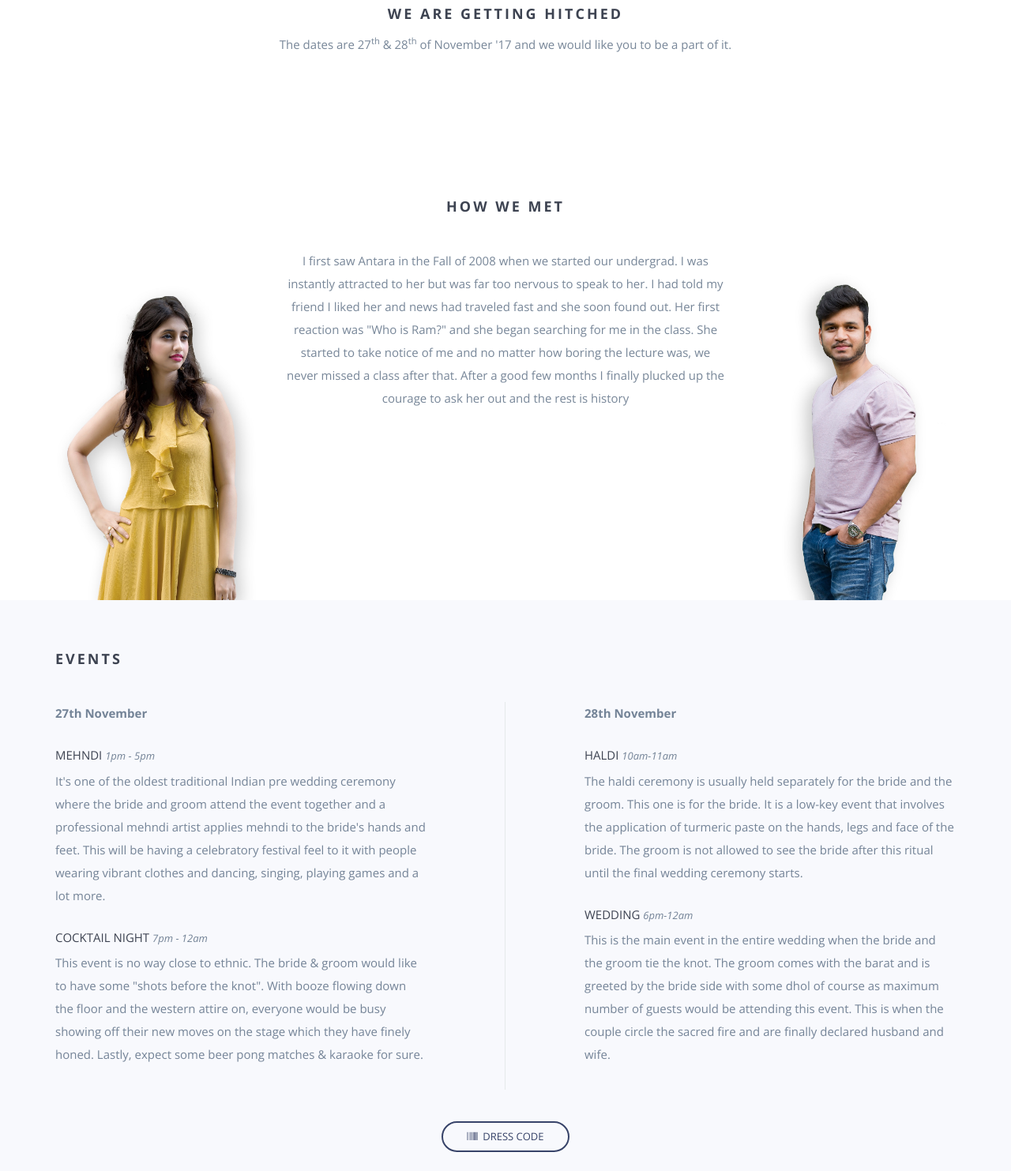
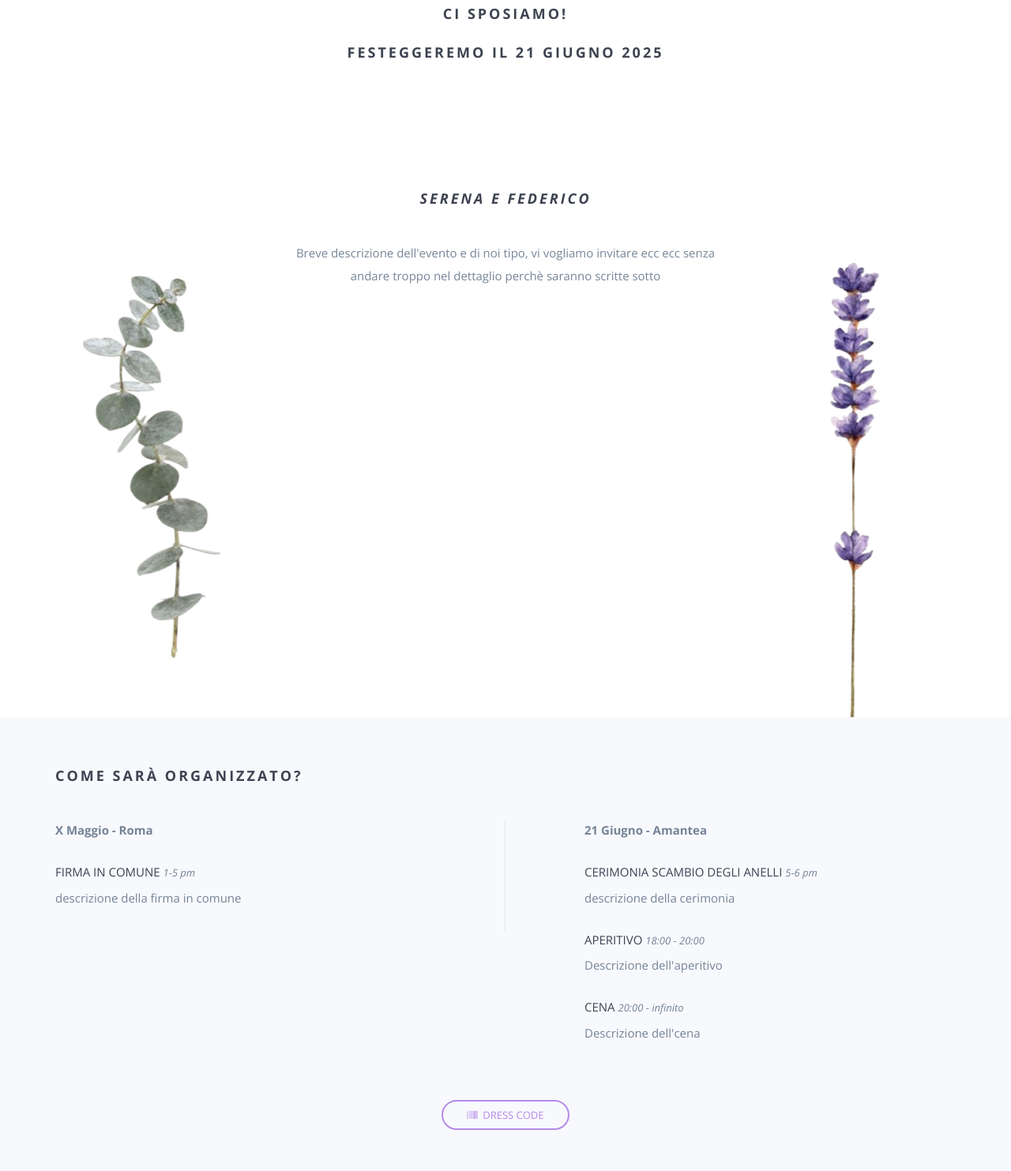
Before and after one commit to lorenzomorelli-webdev/wedding-website, a website: page index.html in a window 1280 px wide. Shown: the part 857-2340 px from the top of the page at 79% size. Drawn offline with nearby package versions, Linux system fonts and the light colour scheme; some packages are replaced by stand-ins of ours; grey boxes are pictures that could not be loaded; files whose address does not match are found by name.

Commit message:
Changed main color, section moved, fill sections with placeholder text

```diff
--- a/index.html
+++ b/index.html
@@ -80,7 +80,7 @@
                                 <li><a href="#events">Eventi</a></li>
                                 <li><a href="#instagram">Instagram</a></li>
                                 <li><a href="#eng-pics">Galleria</a></li>
-                                <li class="hidden-sm hidden-xs"><a href="#video-bg">Città</a></li>
+                                <li><a href="#video-bg">Città</a></li>
                             </ul>
                             <ul class="member-actions">
                                 <li><a href="#map" class="login">Info</a></li>
@@ -120,10 +120,8 @@
         <div class="container">
             <div class="row">
                 <div class="col-md-12 text-center">
-                    <h3>We are getting hitched</h3>
-                    <p>The dates are 27<sup>th</sup> & 28<sup>th</sup> of November '17 and we would like you to be a
-                        part of
-                        it.</p>
+                    <h3>Ci sposiamo!</h3>
+                    <h3>Festeggeremo il 21 Giugno 2025</h3>
                     <div class="share-bar"></div>
                 </div>
             </div>
@@ -134,32 +132,24 @@
         <div class="container">
             <div class="row">
                 <div class="col-md-12 text-center">
-                    <h3 class="header">How we met</h3>
+                    <h3 class="header"><i>SERENA E FEDERICO</i></h3>
                 </div>
             </div>
             <div class="row">
-                <div class="col-md-3 hidden-sm hidden-xs"><img src="img/IMG_2317.jpg" class="wp1"></div>
+                <div class="col-md-3 hidden-sm hidden-xs"><img src="img/flower1.png" class="wp1"></div>
                 <div class="col-md-6">
                     <p>
-                        I first saw Antara in the Fall of 2008 when we started our undergrad. I was instantly attracted
-                        to
-                        her but was far too nervous to speak to her. I had told my friend I liked her and news had
-                        traveled
-                        fast and she soon found out. Her first reaction was "Who is Ram?" and she began searching for me
-                        in
-                        the class. She started to take notice of me and no matter how boring the lecture was, we never
-                        missed a class after that. After a good few months I finally plucked up the courage to ask her
-                        out
-                        and the rest is history
+                        Breve descrizione dell'evento e di noi tipo, vi vogliamo invitare ecc ecc senza
+                        andare troppo nel dettaglio perchè saranno scritte sotto
                     </p>
                 </div>
-                <div class="col-md-3 hidden-sm hidden-xs"><img src="img/DSD_0214.jpg" class="wp2"></div>
+                <div class="col-md-3 hidden-sm hidden-xs"><img src="img/flower2.png" class="wp2"></div>
             </div>
             <div class="row">
-                <div class="col-sm-4 col-sm-push-2 col-xs-6 hidden-md hidden-lg"><img src="img/IMG_2317.jpg"
-                        class="wp8"></div>
-                <div class="col-sm-4 col-sm-push-2 col-xs-6 hidden-md hidden-lg"><img src="img/DSD_0214.jpg"
-                        class="wp9"></div>
+                <div class="col-sm-4 col-sm-push-2 col-xs-6 hidden-md hidden-lg"><img src="img/flower1.png" class="wp8">
+                </div>
+                <div class="col-sm-4 col-sm-push-2 col-xs-6 hidden-md hidden-lg"><img src="img/flower2.png" class="wp9">
+                </div>
             </div>
         </div>
     </section>
@@ -168,51 +158,32 @@
         <div class="container">
             <div class="row">
                 <div class="col-md-12">
-                    <h3 class="header">Events</h3>
+                    <h3 class="header">Come sarà organizzato?</h3>
                 </div>
             </div>
             <div class="row">
                 <div class="col-md-6 col-sm-12 col-xs-12 leftcol">
                     <div class="wp3">
-                        <p><strong>27th November</strong></p>
+                        <p><strong>X Maggio - Roma</strong></p>
 
-                        <h5>Mehndi <span class="time">1PM - 5PM</span></h5>
-                        <p>It's one of the oldest traditional Indian pre wedding ceremony where the bride and groom
-                            attend the event together and a professional mehndi artist applies
-                            mehndi to the bride's hands and feet. This will be having a celebratory
-                            festival feel to it with people wearing vibrant clothes and dancing, singing, playing
-                            games and a lot more.</p>
-                    </div>
-                    <div class="wp5">
-                        <h5>Cocktail Night <span class="time">7PM - 12AM</span></h5>
-                        <p>This event is no way close to ethnic. The bride & groom would like to have some "shots before
-                            the
-                            knot". With booze flowing down the floor and the western attire on, everyone would be busy
-                            showing off their new moves on the stage which they have finely honed. Lastly, expect some
-                            beer
-                            pong matches & karaoke for sure.</p>
+                        <h5>Firma in comune <span class="time"> 1-5 PM</span></h5>
+                        <p>descrizione della firma in comune</p>
                     </div>
                 </div>
                 <div class="col-md-6 col-sm-12 col-xs-12 rightcol">
                     <div class="wp4">
-                        <p><strong>28th November</strong></p>
+                        <p><strong>21 Giugno - Amantea</strong></p>
 
-                        <h5>Haldi <span class="time">10AM-11AM</span></h5>
-                        <p>The haldi ceremony is usually held separately for the bride and the groom. This one is for
-                            the
-                            bride. It is a low-key event that involves the application of turmeric paste on the hands,
-                            legs
-                            and face of the bride. The groom is not allowed to see the bride after this ritual until the
-                            final wedding ceremony starts.</p>
+                        <h5>Cerimonia scambio degli anelli <span class="time"> 5-6 PM</span></h5>
+                        <p>descrizione della cerimonia</p>
                     </div>
                     <div class="wp6">
-                        <h5>Wedding <span class="time">6PM-12AM</span></h5>
-                        <p>This is the main event in the entire wedding when the bride and the groom tie the
-                            knot. The groom comes with the barat and is greeted by the bride side with some dhol of
-                            course
-                            as maximum number of guests would be attending this event. This is when the couple circle
-                            the
-                            sacred fire and are finally declared husband and wife.</p>
+                        <h5>Aperitivo <span class="time"> 18:00 - 20:00</span></h5>
+                        <p>Descrizione dell'aperitivo</p>
+                    </div>
+                    <div class="wp6">
+                        <h5>CENA <span class="time"> 20:00 - infinito</span></h5>
+                        <p>Descrizione dell'cena</p>
                     </div>
                 </div>
             </div>
@@ -280,6 +251,61 @@
 
     </section>
 
+    <section id="video-bg">
+        <div id="bgndVideo" class="player"
+            data-property="{videoURL:'https://www.youtube.com/watch?v=ODPkEco-mSo',containment:'#video-bg',autoPlay:true, mute:true, showControls:false, startAt:30, stopAt:100, opacity:1}">
+        </div>
+        <div id="video-content">
+            <h5>Borgo della marinella</h5>
+            <p>Amantea(CS) via ciccio 4</p>
+        </div>
+    </section>
+
+    <section id="map" class="section-padding">
+        <div class="text-center">
+            <h3>How do I get there?</h3>
+            <p>It's way easier than you think!</p>
+        </div>
+        <div id="map-canvas"></div>
+        <div id="map-content-wrapper" class="container pointer-events-none">
+            <div class="row">
+                <div class="col-xs-offset-1 col-xs-10 col-md-offset-3 col-md-6">
+                    <div class="text-center">
+                        <div id="btn-show-content" class="toggle-map-content pointer-events-auto">
+                            <i class="fa fa-info-circle"></i>&nbsp;&nbsp; Show info
+                        </div>
+                    </div>
+                    <div id="map-content" class="pointer-events-auto">
+                        <div class="row">
+                            <div class="col-md-6">
+                                <h5>ITC Fortune Park</h5>
+                                <p>Kona Expressway, Howrah, West Bengal 711403, India</p>
+                            </div>
+                            <div class="col-md-6">
+                                <h5>Mr. Amit Roy</h5>
+                                <p><i class="fa fa-mobile"></i> <a href="tel://+919412345678">+91 9412345678</a><br>
+                                    <i class="fa fa-mobile"></i> <a href="tel://+917123456789">+91 7123456789</a>
+                                </p>
+                            </div>
+                        </div>
+                        <div class="row text-center">
+                            <div class="col-md-6" style="padding: 5px;">
+                                <a class="btn btn-fill btn-small"
+                                    href="https://m.uber.com/ul/?action=setPickup&client_id=Yh7Dl6SjB56RY2JuuZF8ttVa6ryFV78W&pickup=my_location&dropoff[formatted_address]=Fortune%20Park%20Panchwati%20-%20Hotels%20in%20Kolkata%2C%20Howrah%2C%20West%20Bengal%2C%20India&dropoff[latitude]=22.593276&dropoff[longitude]=88.270277"><i
+                                        class="fa fa-taxi"></i>&nbsp;&nbsp;Book Uber</a>
+                            </div>
+                            <div class="col-md-6" style="padding: 5px;">
+                                <a class="btn btn-accent btn-small" id="btn-show-map"><i
+                                        class="fa fa-map-marker"></i>&nbsp;&nbsp;Show
+                                    map</a>
+                            </div>
+                        </div>
+                    </div>
+                </div>
+            </div>
+        </div>
+    </section>
+    <!--
     <section id="instagram" class="section-padding">
         <div class="container">
             <div class="row">
@@ -297,12 +323,13 @@
             </div>
         </div>
     </section>
+    -->
 
     <section id="eng-pics" class="section-padding">
         <div class="container-fluid">
             <div class="row">
                 <div class="col-md-12 text-center">
-                    <h3 class="header">Engagement Pics</h3>
+                    <h3 class="header">NOI🍃</h3>
                 </div>
             </div>
             <div class="row">
@@ -389,54 +416,10 @@
         </div>
         <div id="video-content">
             <h5>AMANTEA</h5>
-            <p>La città della Nerchia!</p>
+            <p>Calabria</p>
         </div>
     </section>
 
-    <section id="map" class="section-padding">
-        <div class="text-center">
-            <h3>How do I get there?</h3>
-            <p>It's way easier than you think!</p>
-        </div>
-        <div id="map-canvas"></div>
-        <div id="map-content-wrapper" class="container pointer-events-none">
-            <div class="row">
-                <div class="col-xs-offset-1 col-xs-10 col-md-offset-3 col-md-6">
-                    <div class="text-center">
-                        <div id="btn-show-content" class="toggle-map-content pointer-events-auto">
-                            <i class="fa fa-info-circle"></i>&nbsp;&nbsp; Show info
-                        </div>
-                    </div>
-                    <div id="map-content" class="pointer-events-auto">
-                        <div class="row">
-                            <div class="col-md-6">
-                                <h5>ITC Fortune Park</h5>
-                                <p>Kona Expressway, Howrah, West Bengal 711403, India</p>
-                            </div>
-                            <div class="col-md-6">
-                                <h5>Mr. Amit Roy</h5>
-                                <p><i class="fa fa-mobile"></i> <a href="tel://+919412345678">+91 9412345678</a><br>
-                                    <i class="fa fa-mobile"></i> <a href="tel://+917123456789">+91 7123456789</a>
-                                </p>
-                            </div>
-                        </div>
-                        <div class="row text-center">
-                            <div class="col-md-6" style="padding: 5px;">
-                                <a class="btn btn-fill btn-small"
-                                    href="https://m.uber.com/ul/?action=setPickup&client_id=Yh7Dl6SjB56RY2JuuZF8ttVa6ryFV78W&pickup=my_location&dropoff[formatted_address]=Fortune%20Park%20Panchwati%20-%20Hotels%20in%20Kolkata%2C%20Howrah%2C%20West%20Bengal%2C%20India&dropoff[latitude]=22.593276&dropoff[longitude]=88.270277"><i
-                                        class="fa fa-taxi"></i>&nbsp;&nbsp;Book Uber</a>
-                            </div>
-                            <div class="col-md-6" style="padding: 5px;">
-                                <a class="btn btn-accent btn-small" id="btn-show-map"><i
-                                        class="fa fa-map-marker"></i>&nbsp;&nbsp;Show
-                                    map</a>
-                            </div>
-                        </div>
-                    </div>
-                </div>
-            </div>
-        </div>
-    </section>
 
     <section class="rsvp text-center" id="rsvp">
 
@@ -459,8 +442,12 @@
         <div class="container">
             <div class="row">
                 <div class="col-md-6 col-md-offset-3">
-                    <h3>What are you waiting for?</h3>
-                    <p>We would greatly appreciate if you could RSVP before 1st of November '17</p>
+                    <h3>Adesioni</h3>
+                    <p>Ti siamo grati se ci fate sapere entro il tot</p>
+                    <h5>Contatti</h5>
+                    <p>SERENA <i class="fa fa-mobile"></i> <a href="tel://+393460942151"> +39 346 0942151</a><br>
+                       FEDERICO <i class="fa fa-mobile"></i> <a href="tel://+393405640821"> +39 340 5640821</a>
+                    </p>
                     <form id="rsvp-form" class="rsvp-form" action="" method="POST">
                         <div class="row">
                             <div class="col-md-6 col-sm-6">
@@ -494,8 +481,7 @@
                             <div class="col-md-12" id="alert-wrapper"></div>
                         </div>
                         <button class="btn-fill rsvp-btn">
-                            Yes,
-                            that's me!
+                            Partecipo
                         </button>
                     </form>
                 </div>
--- a/sass/partials/colors.scss
+++ b/sass/partials/colors.scss
@@ -11,9 +11,11 @@ $txt-accent: #ACB1B4;
 $form-placeholder: #BCC1C3;
 // form placeholder text
 // Global colours
-$accent-color: #374369;
+//$accent-color: #374369;
+$accent-color: #b58ae9;
 // global accent colour
-$accent-color-hover: #7896f7;
+//$accent-color-hover: #7896f7;
+$accent-color-hover: #b58ae9;
 // global accent colour hover
 $white-color: #fff;
 $black-color: #000;
--- a/sass/styles.scss
+++ b/sass/styles.scss
@@ -334,7 +334,10 @@ Hero
 }
 .fixed {
   position: fixed;
-  background-color: rgba(55, 67, 105, 0.88);
+  //background-color: rgba(55, 67, 105, 0.88);
+  //background-color: rgba(181, 138, 233, 0.88);
+  background-color: #b8c1c0d2;
+
   z-index: 999;
   width: 100%;
 }
```
Also changed, not shown: css/styles.min.css, img/flower1.png (added), img/flower2.png (added).
